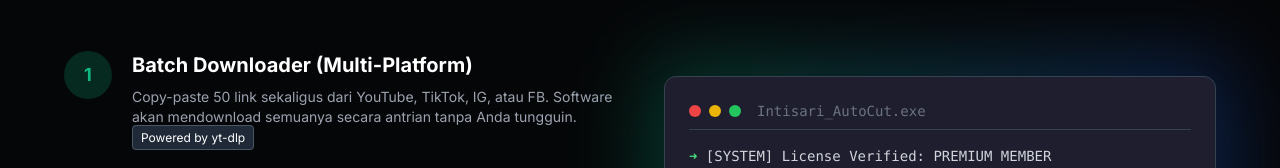
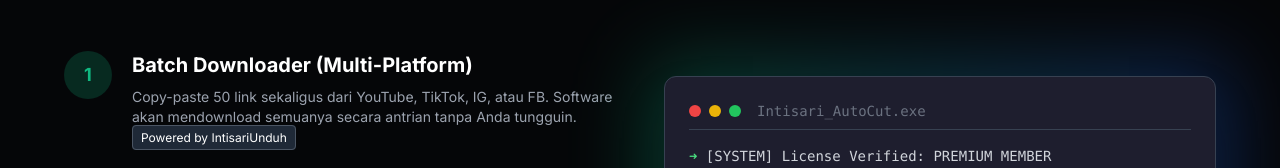
Before and after one commit to faldi-intisariClipper/landingpageintisariclips, a plain HTML site: page index.html in a window 1280 px wide. Shown: the part 1620-1788 px from the top of the page. Drawn offline with nearby package versions, Linux system fonts and the light colour scheme.

Commit message:
Update index.html

```diff
--- a/index.html
+++ b/index.html
@@ -119,7 +119,7 @@
                         <div class="flex-shrink-0 w-12 h-12 rounded-full bg-primary/20 flex items-center justify-center text-primary font-bold text-lg">1</div>
                         <div>
                             <h3 class="text-xl font-bold text-white mb-2">Batch Downloader (Multi-Platform)</h3>
-                            <p class="text-gray-400 text-sm">Copy-paste 50 link sekaligus dari YouTube, TikTok, IG, atau FB. Software akan mendownload semuanya secara antrian tanpa Anda tungguin. <span class="text-white text-xs bg-gray-800 px-2 py-1 rounded border border-gray-600">Powered by yt-dlp</span></p>
+                            <p class="text-gray-400 text-sm">Copy-paste 50 link sekaligus dari YouTube, TikTok, IG, atau FB. Software akan mendownload semuanya secara antrian tanpa Anda tungguin. <span class="text-white text-xs bg-gray-800 px-2 py-1 rounded border border-gray-600">Powered by IntisariUnduh</span></p>
                         </div>
                     </div>
                     <div class="flex gap-5 fade-in">
@@ -249,4 +249,5 @@
         document.querySelectorAll('.fade-in').forEach(el => observer.observe(el));
     </script>
 </body>
+
 </html>
```
